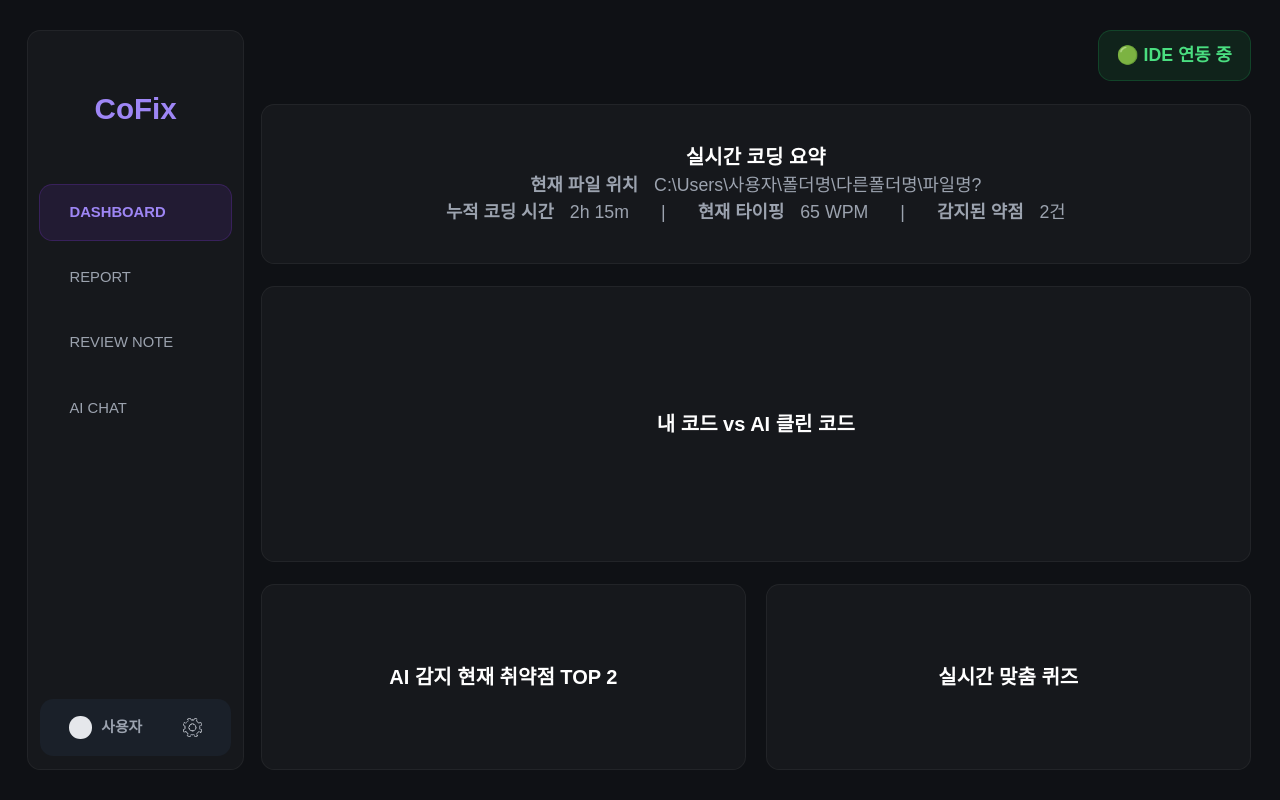
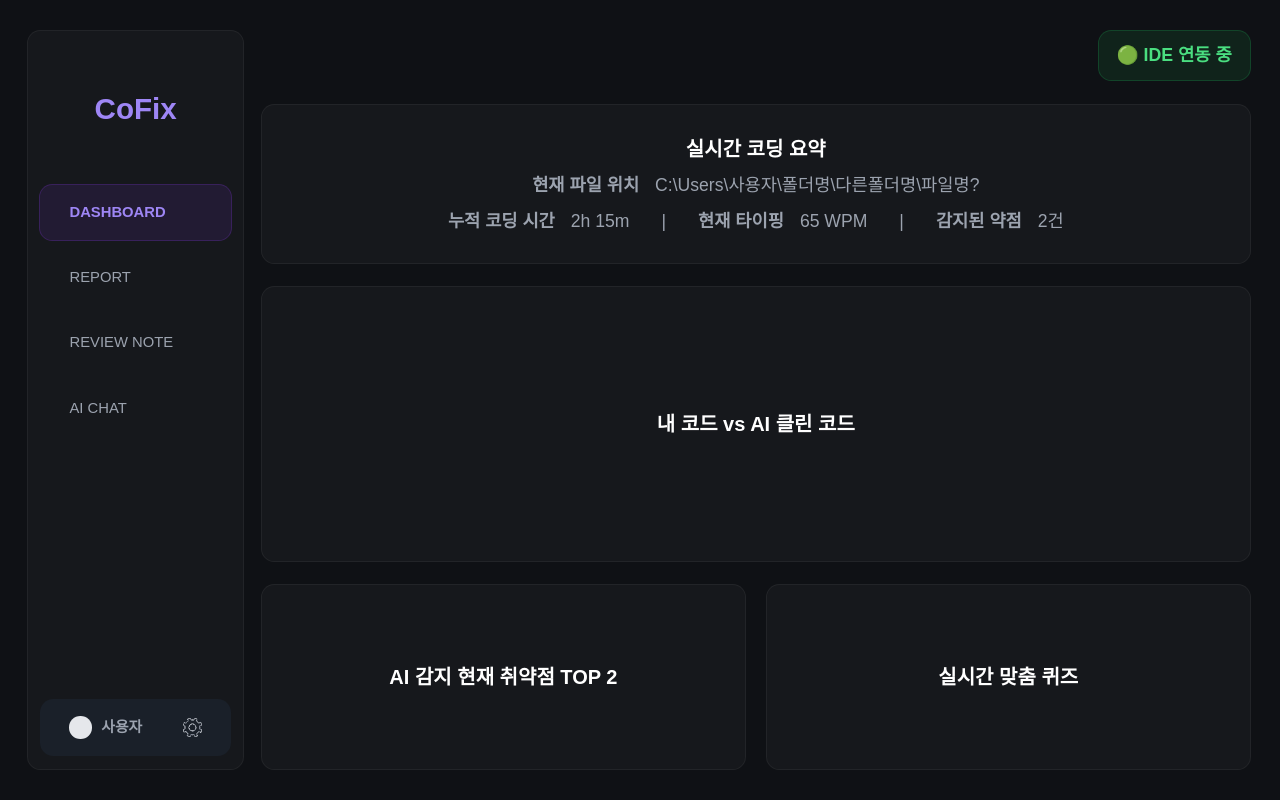
Before and after one commit to Yanus306/CoFix-FE, a React (Vite) app: page / in a window 1280 px wide. Built offline with nearby package versions, Linux system fonts and the light colour scheme; a web font is replaced by a local one.

Commit message:
feat(#4): 코딩 요약 컴포 여백 적용

```diff
--- a/src/components/dashboard/CodingSummary.jsx
+++ b/src/components/dashboard/CodingSummary.jsx
@@ -1,25 +1,25 @@
 function CodingSummary() {
     return (
-        <div className="panel-base justify-center w-full h-[20vh]">
+        <div className="panel-base justify-center w-full h-[20vh] gap-[1.11vh]">
             <div className="panel-title">실시간 코딩 요약</div>
 
-            <div className="flex gap-[1.25vw] text-[2.22vh]">
+            <div className="flex gap-[1.25vw] text-[2.2vh]">
                 <div className="font-bold">현재 파일 위치</div>
                 <div>C:\Users\사용자\폴더명\다른폴더명\파일명?</div>
             </div>
 
-            <div className="flex gap-[2.5vw] text-[2.22vh]">
-                <div className="flex gap-[1.25vw] text-[2.22vh]">
+            <div className="flex gap-[2.5vw] text-[2.2vh]">
+                <div className="flex gap-[1.25vw]">
                     <div className="font-bold">누적 코딩 시간</div>
                     <div>2h 15m</div>
                 </div>
                 <div>|</div>
-                <div className="flex gap-[1.25vw] text-[2.22vh]">
+                <div className="flex gap-[1.25vw]">
                     <div className="font-bold">현재 타이핑</div>
                     <div>65 WPM</div>
                 </div>
                 <div>|</div>
-                <div className="flex gap-[1.25vw] text-[2.22vh]">
+                <div className="flex gap-[1.25vw]">
                     <div className="font-bold">감지된 약점</div>
                     <div>2건</div>
                 </div>
```
